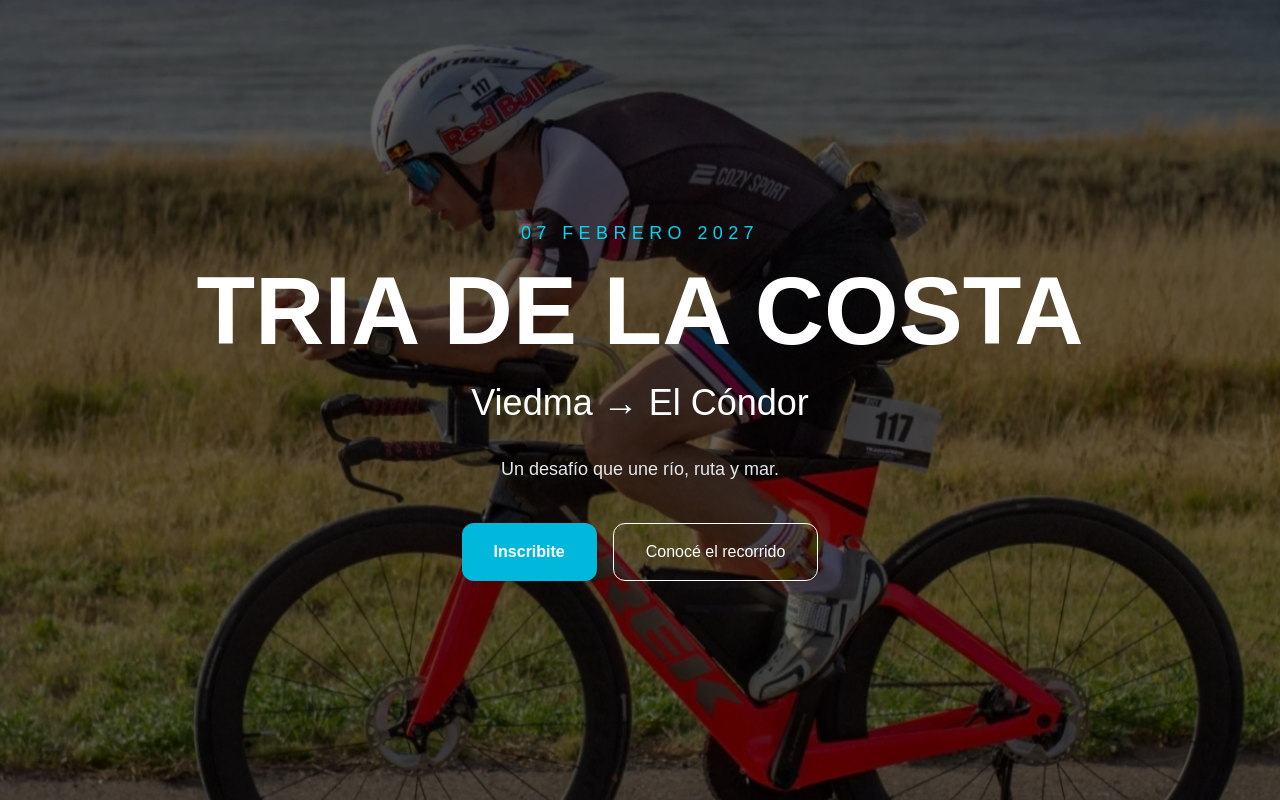
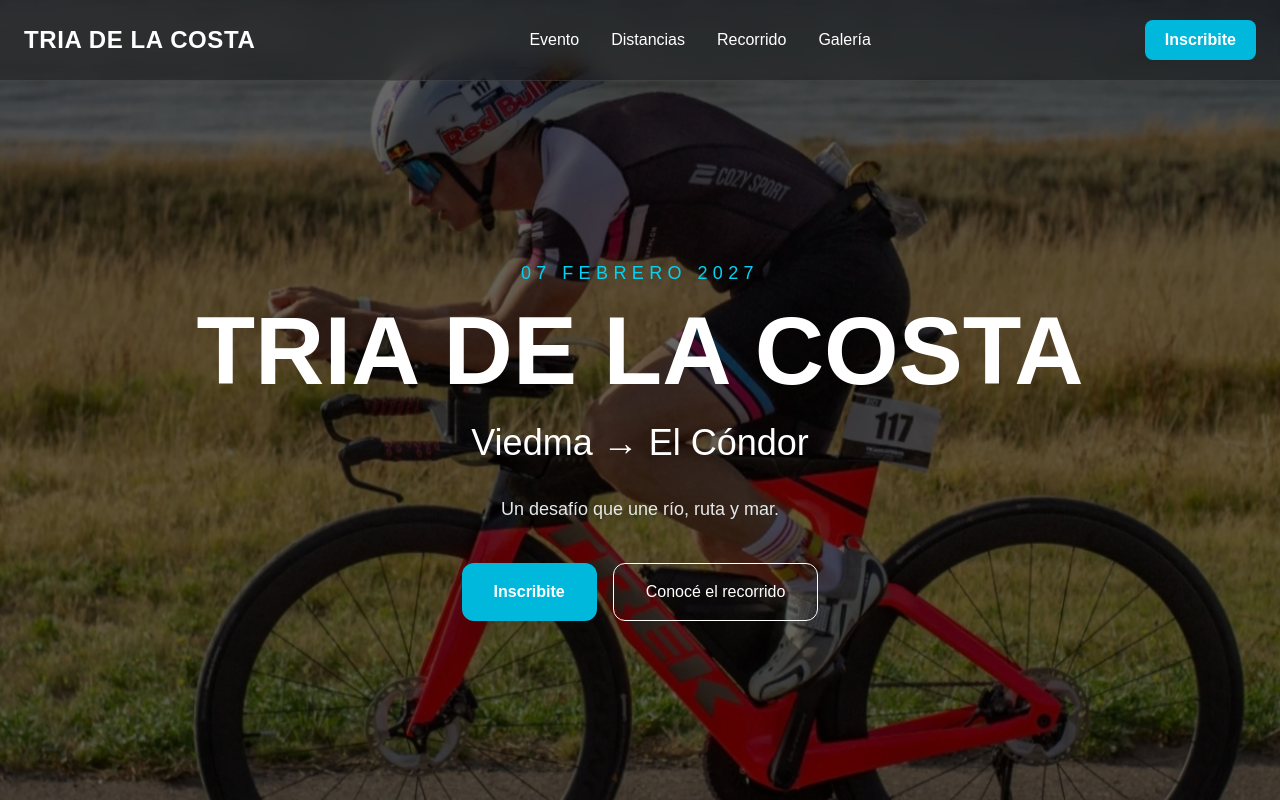
Before and after one commit to martinperezruella/tria-de-la-costa-web, a Next.js app: page / in a window 1280 px wide. Built offline with nearby package versions, Linux system fonts and the light colour scheme.

Commit message:
Agregar navbar principal

```diff
--- a/app/page.tsx
+++ b/app/page.tsx
@@ -1,8 +1,10 @@
+import Navbar from "@/components/layout/Navbar";
 import Hero from "@/components/home/Hero";
 
 export default function Home() {
   return (
     <main className="bg-slate-950 text-white">
+      <Navbar />
       <Hero />
     </main>
   );
--- a/components/home/Hero.tsx
+++ b/components/home/Hero.tsx
@@ -1,6 +1,6 @@
 export default function Hero() {
   return (
-    <section className="relative flex min-h-screen items-center justify-center">
+    <section className="relative flex min-h-screen items-center justify-center pt-20">
       <div
         className="absolute inset-0 bg-cover bg-center"
         style={{
--- /dev/null
+++ b/components/layout/Navbar.tsx
@@ -0,0 +1,41 @@
+export default function Navbar() {
+  return (
+    <header className="fixed top-0 left-0 w-full z-50 bg-black/30 backdrop-blur-md border-b border-white/10">
+      <div className="max-w-7xl mx-auto flex items-center justify-between h-20 px-6">
+        {/* Logo temporal */}
+        <div>
+          <h1 className="text-2xl font-extrabold tracking-wide text-white">
+            TRIA DE LA COSTA
+          </h1>
+        </div>
+
+        {/* Menú */}
+        <nav className="hidden md:flex gap-8 text-white font-medium">
+          <a href="#evento" className="hover:text-cyan-400 transition">
+            Evento
+          </a>
+
+          <a href="#distancias" className="hover:text-cyan-400 transition">
+            Distancias
+          </a>
+
+          <a href="#recorrido" className="hover:text-cyan-400 transition">
+            Recorrido
+          </a>
+
+          <a href="#galeria" className="hover:text-cyan-400 transition">
+            Galería
+          </a>
+        </nav>
+
+        {/* Botón */}
+        <a
+          href="#inscripciones"
+          className="rounded-lg bg-cyan-500 px-5 py-2 font-semibold text-white transition hover:bg-cyan-400"
+        >
+          Inscribite
+        </a>
+      </div>
+    </header>
+  );
+}
```
